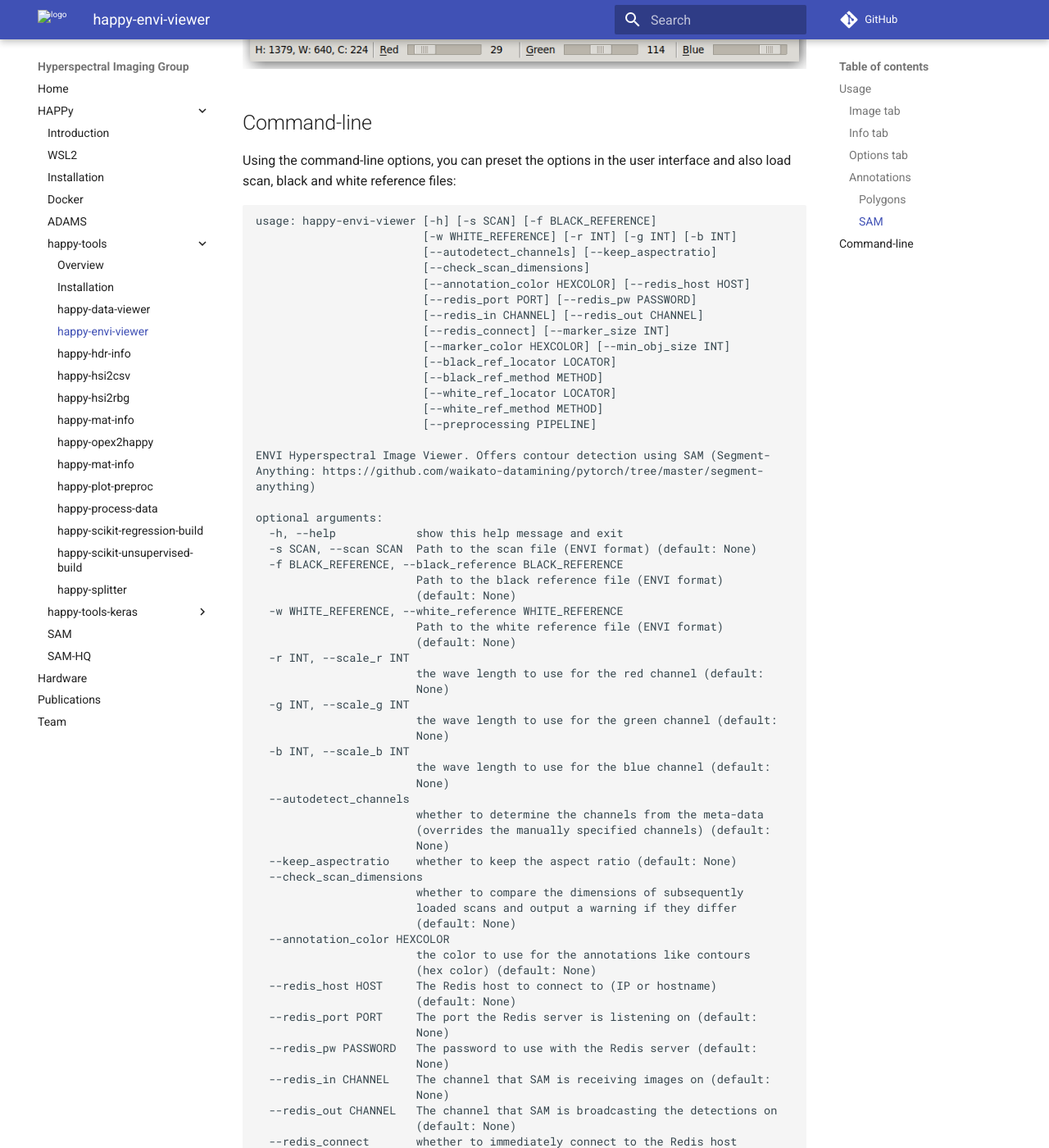
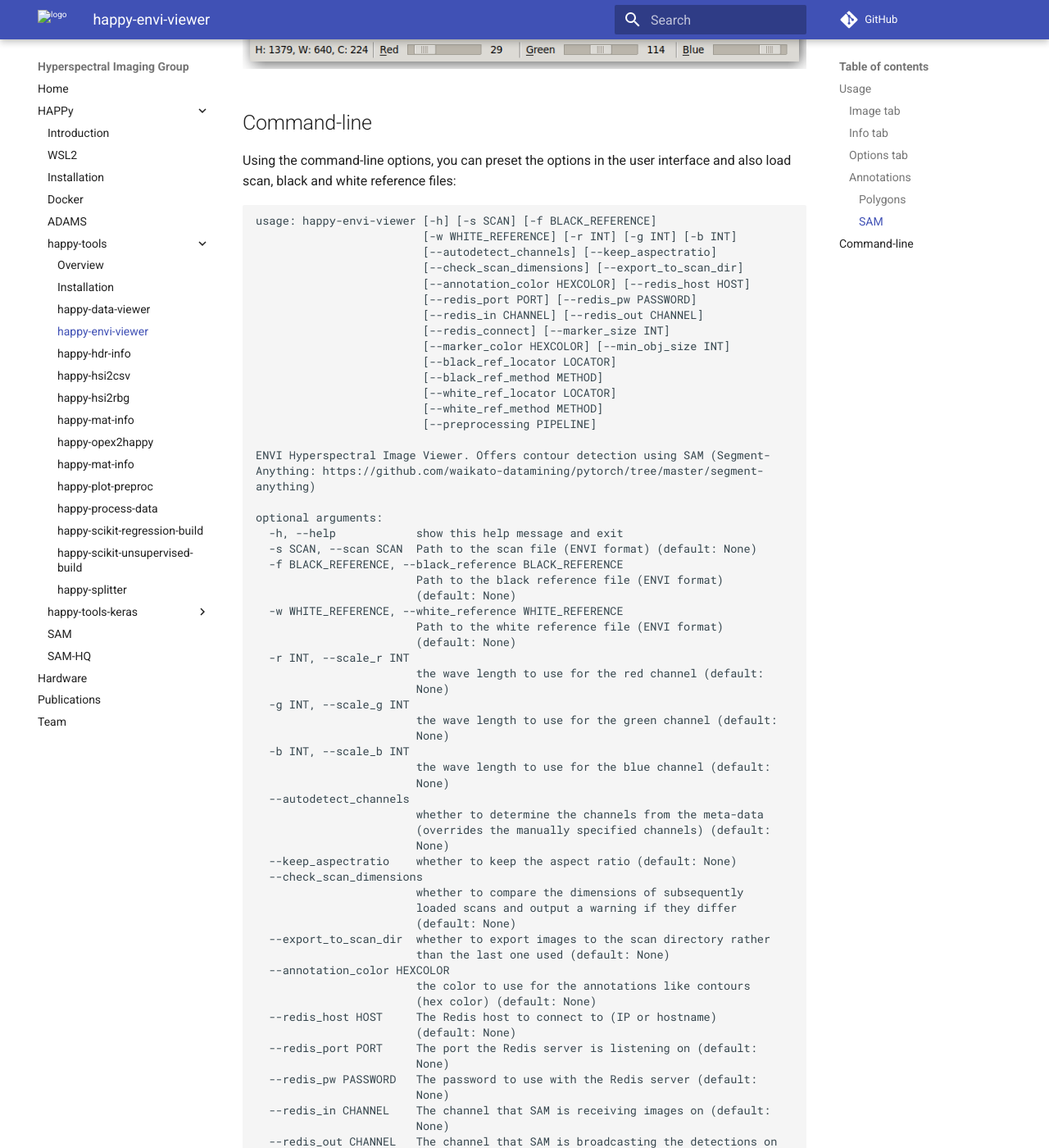
Before and after one commit to wairas/hsi-website, an MkDocs documentation site: the page built from docs/happy/happy_tools/happy-envi-viewer.md, in a window 1280 px wide and 1400 px high, scrolled down 6424 px. Shown: the whole window at 82% size. Built offline with MkDocs 1.6.1 and Material for MkDocs 9.7.7, drawn with Linux system fonts in a browser that asks for light colours; comment, search, counter and statistics services are not loaded; some of the changed text lies outside the part shown.

Commit message:
added option to export image to scan dir rather than last one

```diff
--- a/docs/happy/happy_tools/happy-envi-viewer.md
+++ b/docs/happy/happy_tools/happy-envi-viewer.md
@@ -101,7 +101,7 @@
 usage: happy-envi-viewer [-h] [-s SCAN] [-f BLACK_REFERENCE]
                          [-w WHITE_REFERENCE] [-r INT] [-g INT] [-b INT]
                          [--autodetect_channels] [--keep_aspectratio]
-                         [--check_scan_dimensions]
+                         [--check_scan_dimensions] [--export_to_scan_dir]
                          [--annotation_color HEXCOLOR] [--redis_host HOST]
                          [--redis_port PORT] [--redis_pw PASSWORD]
                          [--redis_in CHANNEL] [--redis_out CHANNEL]
@@ -144,6 +144,8 @@
                         whether to compare the dimensions of subsequently
                         loaded scans and output a warning if they differ
                         (default: None)
+  --export_to_scan_dir  whether to export images to the scan directory rather
+                        than the last one used (default: None)
   --annotation_color HEXCOLOR
                         the color to use for the annotations like contours
                         (hex color) (default: None)
```
